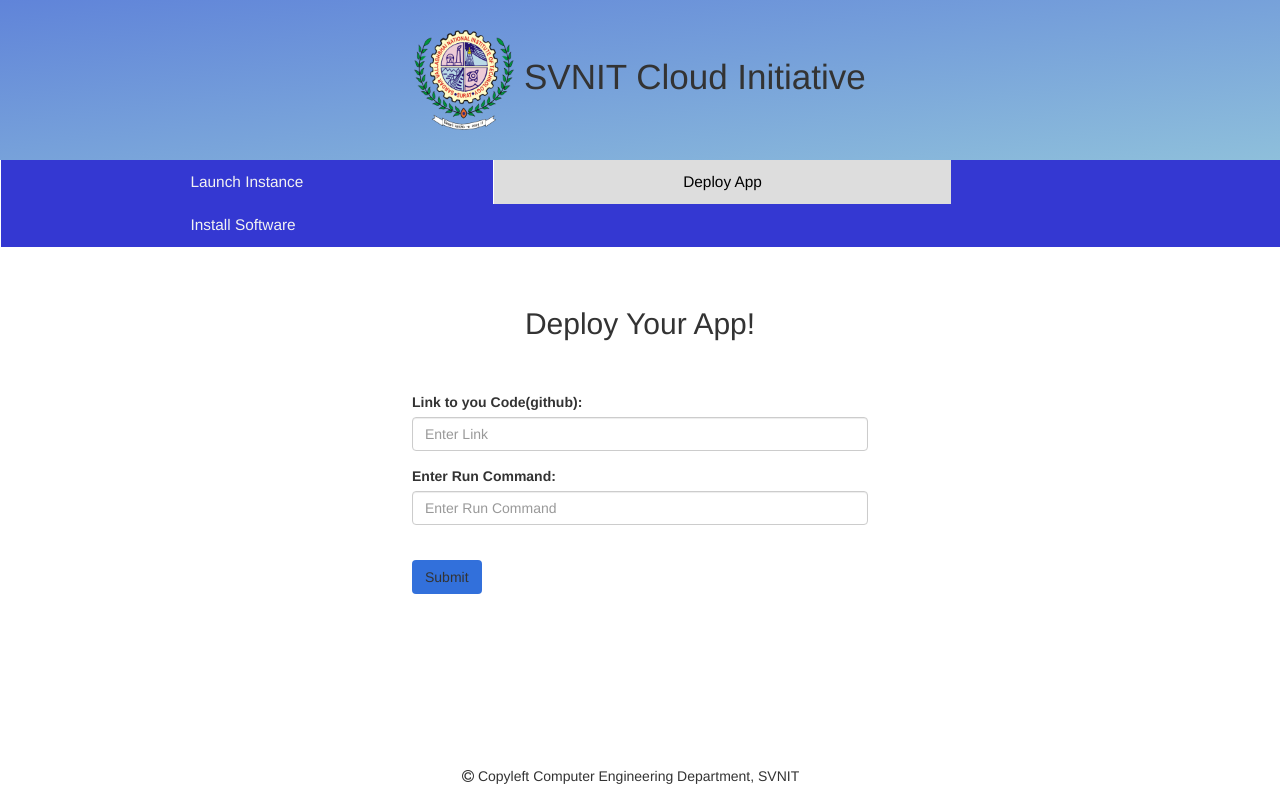
After one commit to Bharghvi/cloud_os, a Django app: page /deployapp/ in a window 1280 px wide. The commit adds this page. Run offline with Django 3.2, Linux system fonts and the light colour scheme; some libraries are stand-ins or nearby versions.

Commit message:
deploy app and software templates

```diff
--- a/cloud/static/app.js
+++ b/cloud/static/app.js
@@ -47,6 +47,22 @@ var networkId = {
 }
 
 //config ends
+
+//active the selected link
+
+// windows.onload
+function activate() {
+  var loc = window.location.pathname;
+  var navlinks = document.getElementsByName("navl");
+  // console.log(navlinks);
+  if(loc == '/launchinstance/')
+    navlinks[0].className = "active";
+  else if (loc == '/deployapp/')
+    navlinks[1].className = "active";
+  else {
+    navlinks[2].className = "active";
+  }
+}
 
 //method to log user in
 function logUserIn(){
--- a/cloud/static/style.css
+++ b/cloud/static/style.css
@@ -62,3 +62,28 @@ float: right;
 img.plus{
   cursor: pointer;
 }
+
+.topnav {
+  overflow: hidden;
+  background-color: #3438d2;
+}
+
+.topnav a {
+  float: left;
+  color: #f2f2f2;
+  text-align: center;
+  padding: 0.7em 12.3em;
+  text-decoration: none !important;
+  border-left: 1px solid white;
+  font-size: 1.1em;
+}
+
+.topnav a:hover {
+  background-color: #ddd;
+  color: black;
+}
+
+.topnav a.active {
+  background-color: #ddd;
+  color: black;
+}
--- a/cloud/templates/cloud/base.html
+++ b/cloud/templates/cloud/base.html
@@ -13,7 +13,7 @@
   <script src="https://maxcdn.bootstrapcdn.com/bootstrap/3.3.7/js/bootstrap.min.js"></script>
 
 </head>
-<body>
+<body onload="activate()">
 
     <header>
       <section>
@@ -27,6 +27,11 @@
       </section>
 
   </header>
+  <div class="topnav">
+    <a name="navl" href="../launchinstance">Launch Instance</a>
+    <a name="navl" href="../deployapp">Deploy App</a>
+    <a name="navl" href="../swtemplate">Install Software</a>
+  </div>
   <br><br>
   <div class="container">
       {% if messages %}
--- /dev/null
+++ b/cloud/templates/cloud/deployapp.html
@@ -0,0 +1,22 @@
+{% extends 'cloud/base.html' %}
+{% load static %}
+{% block content %}
+
+<div class="container" style="width:50%">
+
+  <h2  align="center">Deploy Your App!</h2>
+  <form method="POST" action="/login/">
+    <div class="form-group">
+      {% csrf_token %}
+      <label for="link">Link to you Code(github):</label>
+      <input type="text" class="form-control" id="link" placeholder="Enter Link" name="link" value="">
+    </div>
+    <div class="form-group">
+      <label for="runc">Enter Run Command:</label>
+      <input type="text" class="form-control" id="runc" placeholder="Enter Run Command" name="runc" value="">
+    </div>
+    <br>
+    <button type="submit" class="btn btn-submit" id="deploy">Submit</button>
+      </form>
+</div>
+{% endblock %}
--- a/cloud/urls.py
+++ b/cloud/urls.py
@@ -6,5 +6,7 @@ urlpatterns = [
     url(r'^$', views.home, name='home'),
     url(r'^login/$', views.login, name='login'),
     url(r'createinstance/', views.createInstance, name='createInstance'),
-    url(r'details/', views.details,name='details')
+    url(r'details/', views.details,name='details'),
+    url(r'^swtemplate/', views.swtemplate, name='swtemplate'),
+    url(r'^deployapp/', views.deployapp, name='deployapp')
 ]
--- a/cloud/views.py
+++ b/cloud/views.py
@@ -197,3 +197,16 @@ def restapi(url, method, data, headers):
 	elif method=="GET":
 		response = requests.get(url, headers=apiHeaders)
 		return response
+
+def swtemplate(request):
+	if 'userLogged' not in request.session:
+		return render(request, 'cloud/swtemplate.html', )
+	else:
+		return redirect('/swtemplate/')
+		#return HttpResponse(request.session["userToken"])
+
+def deployapp(request):
+	if 'userLogged' not in request.session:
+		return render(request, 'cloud/deployapp.html', )
+	else:
+		return redirect('/deployapp/')
```
Also changed, not shown: cloud/templates/cloud/swtemplate.html (added, +12 -0 lines), 11 other files.
